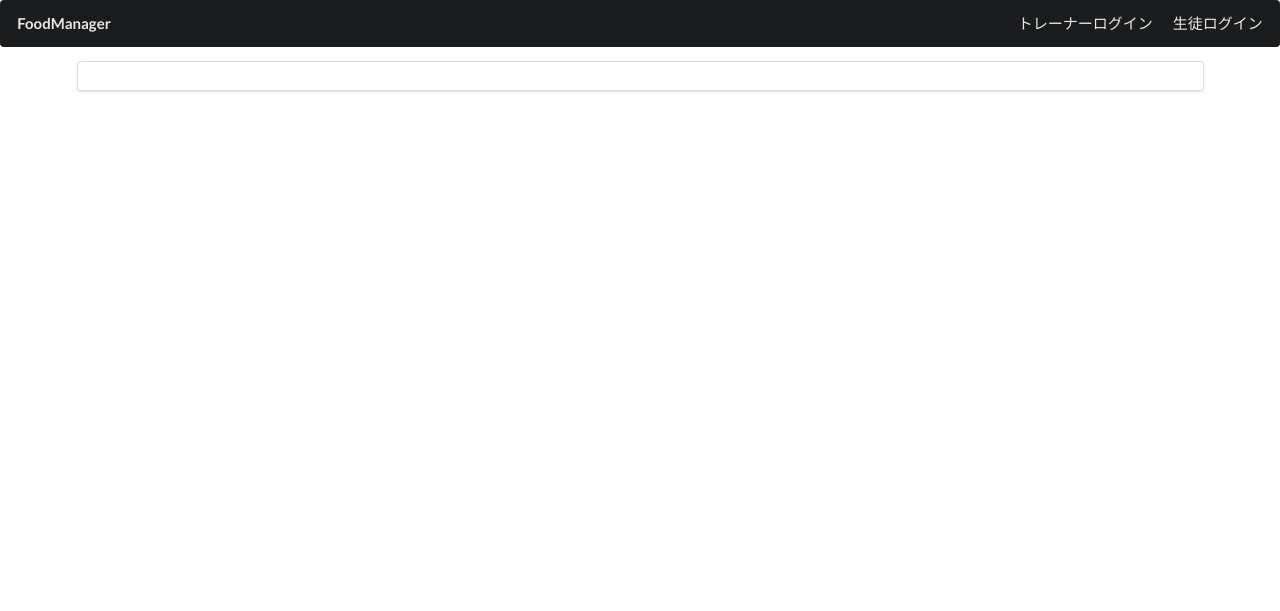
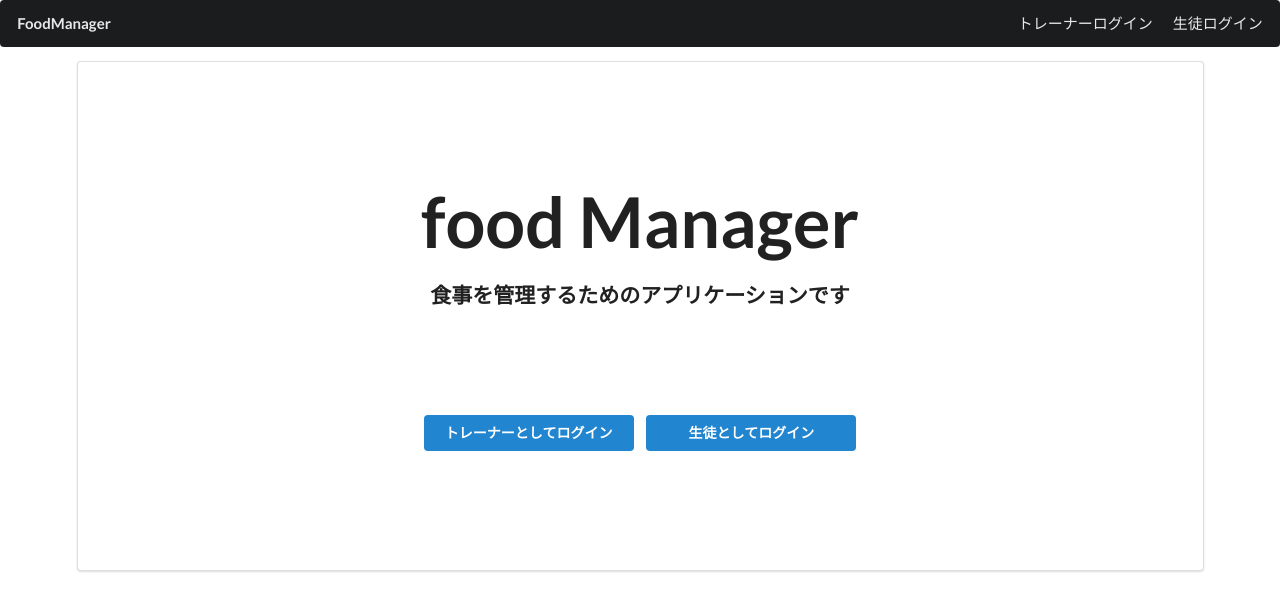
Before and after one commit to fuki01/foodManager, a Rails app: page / in a window 1280 px wide. Shown: the top 611 px of the page. Run offline with Rails 7, Linux system fonts and the light colour scheme; style sheets or scripts are compiled from the project's sources.

Commit message:
スタイル変更

```diff
--- a/app/assets/stylesheets/dailies.scss
+++ b/app/assets/stylesheets/dailies.scss
@@ -24,4 +24,7 @@
   width: 200px; height: 300px;
   object-fit: cover;
   }
-// .student_icon
+
+#stamp_viewr{
+  margin: 0 auto;
+}
--- a/app/assets/stylesheets/home.scss
+++ b/app/assets/stylesheets/home.scss
@@ -1,3 +1,26 @@
 // Place all the styles related to the home controller here.
 // They will automatically be included in application.css.
 // You can use Sass (SCSS) here: https://sass-lang.com/
+h1{
+  font-size: 5em;
+  font-weight: bold;
+  text-align: center;
+  margin-top: 100px;
+  padding: 0;
+}
+
+p{
+  font-size: 1.5em;
+  font-weight: bold;
+  text-align: center;
+  margin: 0;
+  padding: 0;
+}
+.buttons{
+  margin: 100px 0 ;
+  text-align: center;
+}
+#button_id{
+  width: 210px;
+  margin: 5px;
+}
--- a/app/controllers/home_controller.rb
+++ b/app/controllers/home_controller.rb
@@ -1,3 +1,4 @@
 class HomeController < ApplicationController
-  def index; end
+  def index
+  end
 end
--- a/app/views/home/index.html.erb
+++ b/app/views/home/index.html.erb
@@ -0,0 +1,11 @@
+<%= stylesheet_link_tag "home"%>
+
+<h1>food Manager</h1>
+
+<p>食事を管理するためのアプリケーションです</p>
+
+<div class="buttons">
+  <a href="users/sign_in" class="ui primary button" id="button_id" onclick="loction.href='リンク先のURL'">トレーナーとしてログイン</a>
+  <a href="student/loginform" class="ui primary button" id="button_id" >生徒としてログイン</a><br>
+
+</div>
```
Also changed, not shown: app/javascript/packs/dailies/stamp.js (+14 -3 lines), app/views/dailies/show.html.erb (+2 -8 lines), app/views/dailies/stamp.html.erb (+47 -8 lines), app/views/devise/shared/_links.html.erb (+3 -24 lines).
